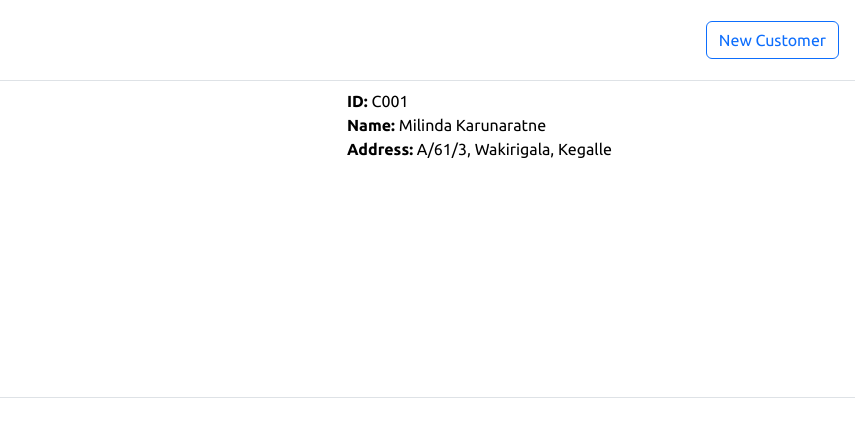
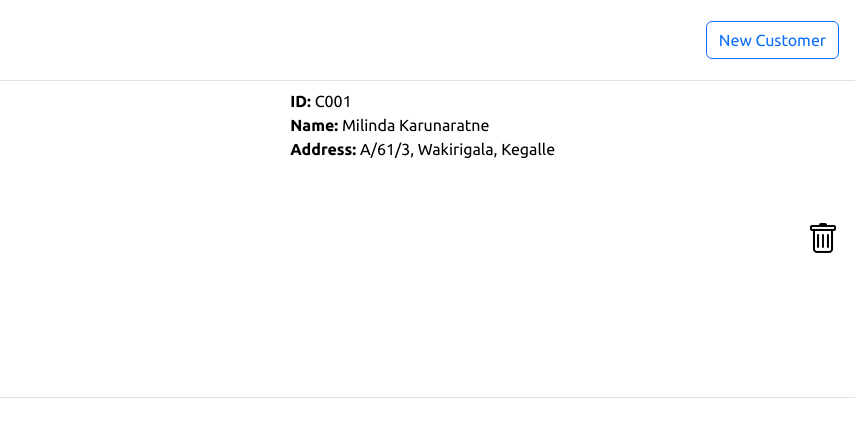
Before and after one commit to Milinda55/BizManager, a website with bundled scripts: page crud-app-frontend/src/index.html in a window 1280 px wide. Shown: the full height of the page, 425-1280 px from the left. Built offline with nearby package versions, Linux system fonts and the light colour scheme.

Commit message:
Add a delete function

```diff
--- a/crud-app-frontend/src/index.html
+++ b/crud-app-frontend/src/index.html
@@ -39,6 +39,9 @@
                     <b>Address:</b> A/61/3, Wakirigala, Kegalle
                 </div>
             </td>
+            <td class="align-middle text-end">
+                <i title="Delete" class="bi bi-trash fs-2 pe-2"></i>
+            </td>
         </tr>
     </table>
 </main>
```
